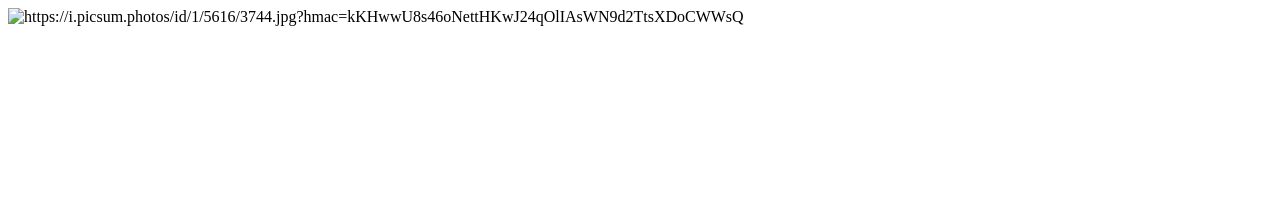
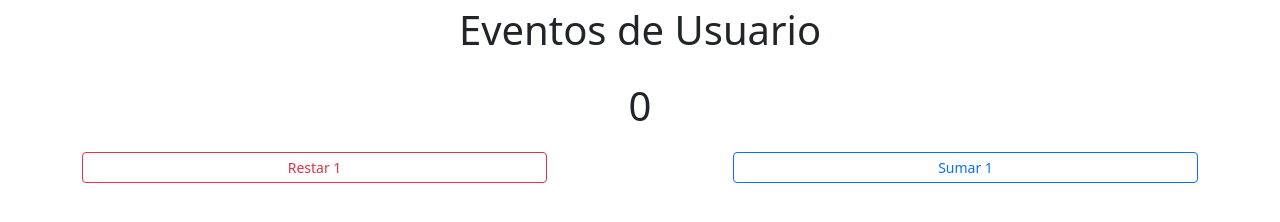
Before and after one commit to davidggs1994/vue, a plain HTML site: page hola vue/index.html in a window 1280 px wide. Drawn offline with nearby package versions, Linux system fonts and the light colour scheme.

Commit message:
Se realizo un ejercicio donde se incrementa y decrementa un contador

```diff
--- a/hola vue/index.html
+++ b/hola vue/index.html
@@ -4,6 +4,8 @@
     <meta charset="UTF-8">
     <meta http-equiv="X-UA-Compatible" content="IE=edge">
     <meta name="viewport" content="width=device-width, initial-scale=1.0">
+    <link href="https://cdn.jsdelivr.net/npm/bootstrap@5.2.3/dist/css/bootstrap.min.css" rel="stylesheet" integrity="sha384-rbsA2VBKQhggwzxH7pPCaAqO46MgnOM80zW1RWuH61DGLwZJEdK2Kadq2F9CUG65" crossorigin="anonymous">
+    <script src="https://cdn.jsdelivr.net/npm/bootstrap@5.2.3/dist/js/bootstrap.bundle.min.js" integrity="sha384-kenU1KFdBIe4zVF0s0G1M5b4hcpxyD9F7jL+jjXkk+Q2h455rYXK/7HAuoJl+0I4" crossorigin="anonymous"></script>
     <title>Document</title>
 </head>
 <body>
@@ -13,13 +15,30 @@
         const vm = Vue.createApp({
             data() {
                 return{
-                    attr: "alt",
-                    img: "https://i.picsum.photos/id/1/5616/3744.jpg?hmac=kKHwwU8s46oNettHKwJ24qOlIAsWN9d2TtsXDoCWWsQ"
+                    counter: 0
                 };
             },
-            template: `<img v-bind:[attr]="img">`
-        }).mount("#app");
-        console.log(vm);
+            methods: {
+                disminuir(d) {
+                    this.counter--;
+                },
+                incrementar(i) {
+                    this.counter++;
+                }
+            },
+            template:
+                `
+                <div class="container">
+                    <p class="text-center fs-1">Eventos de Usuario</p>
+                    <p class="text-center fs-1">{{ counter }}</p>
+                    <div class="d-grid gap-0 col-12 d-md-flex justify-content-md-end">
+                        <button class="btn btn-outline-danger col-5 btn-sm" type="button" v-on:click="disminuir">Restar 1</button>
+                        <div class="container col-2"></div>
+                        <button class="btn btn-outline-primary col-5 btn-sm" type="button" v-on:click="incrementar">Sumar 1 </button>
+                    </div>
+                </div>
+                `
+            }).mount("#app");
     </script>
 </body>
 </html>
```
